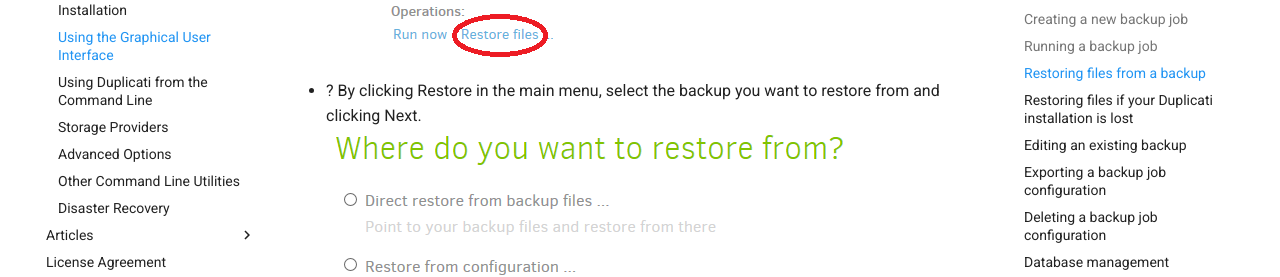
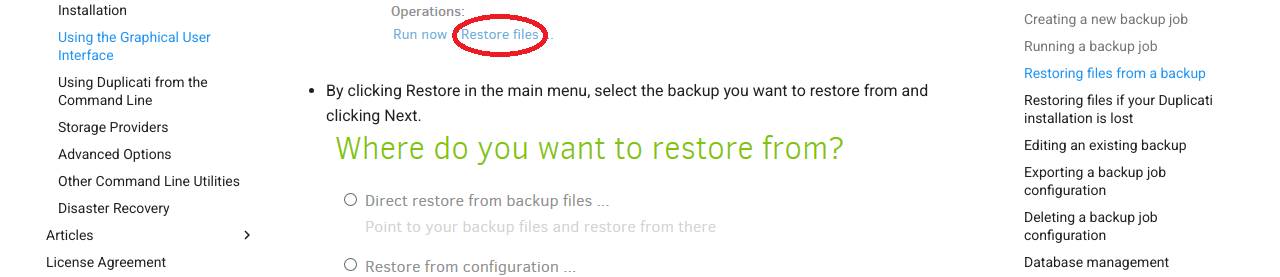
Before and after one commit to kees-z/DuplicatiDocs, an MkDocs documentation site: the page built from docs/03-using-the-graphical-user-interface.md, in a window 1280 px wide and 900 px high, scrolled down 15646 px. Shown: the part 179-456 px from the top of the window. Built offline with MkDocs 1.6.1 and Material for MkDocs 9.7.7, drawn with Linux system fonts in a browser that asks for light colours; comment, search, counter and statistics services are not loaded; old or Windows-style settings are respelled for this version of MkDocs.

Commit message:
Fixed typo

```diff
--- a/docs/03-using-the-graphical-user-interface.md
+++ b/docs/03-using-the-graphical-user-interface.md
@@ -264,7 +264,7 @@ If you want to restore one or more files from a backup, you can start the restor
 
 * By clicking the backup name and click Restore files ? under Operations.
 ![](ss_restorefiles_01.png)
-* ?	By clicking Restore in the main menu, select the backup you want to restore from and clicking Next.
+* By clicking Restore in the main menu, select the backup you want to restore from and clicking Next.
 ![](ss_restorefiles_02.png)
 
 The Restore wizard consists of two steps. In step 1 you can specify what you want to restore and from which restore point you want to restore these files. In step 2 you can choose to what location you want to restore the files and supply some options for the restore operation.
```
